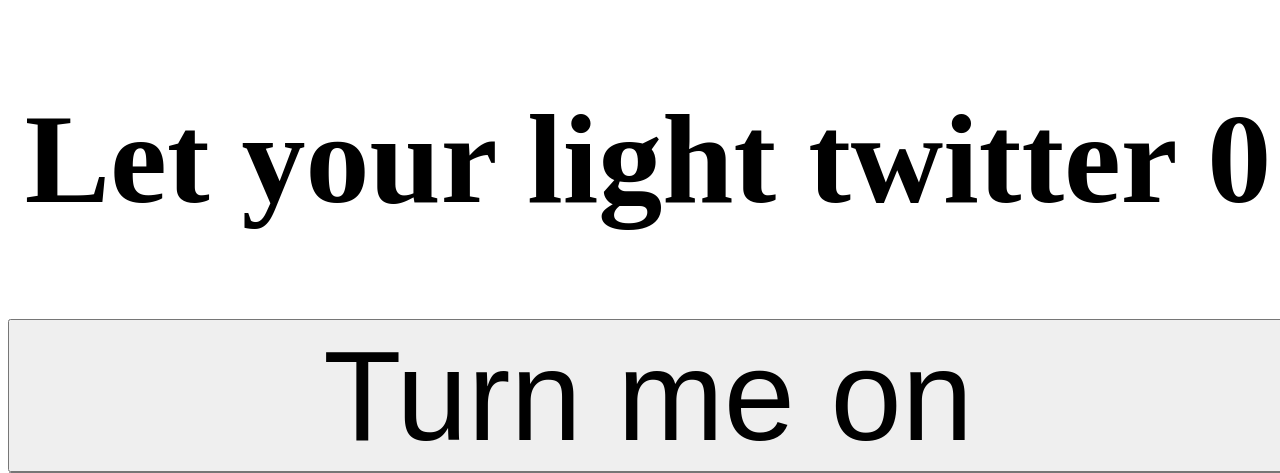
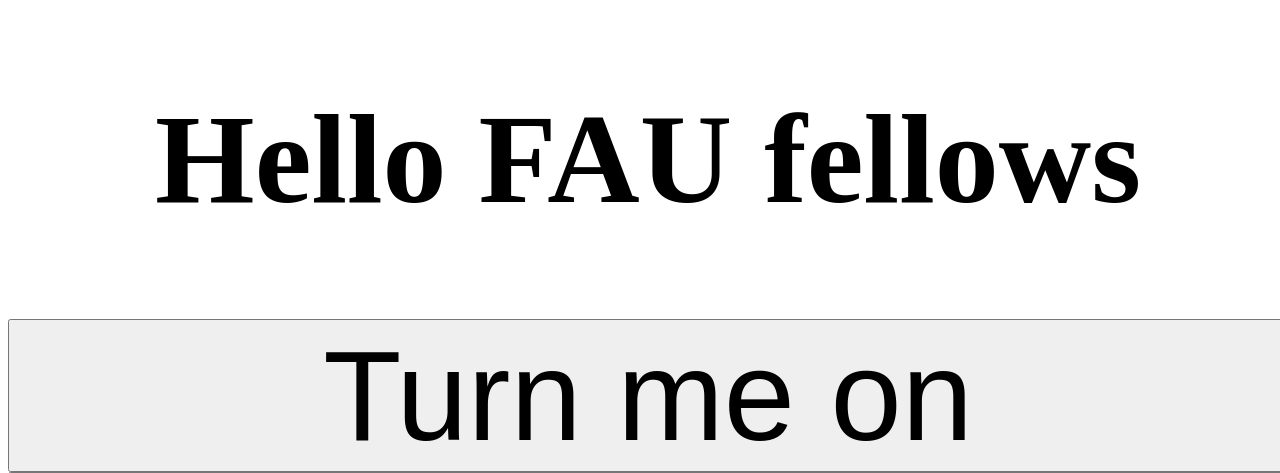
Before and after one commit to nmaltais/rhox, a Flask app: page / in a window 1280 px wide. Shown: the top 473 px of the page. Run offline with Flask 2, Linux system fonts and the light colour scheme.

Commit message:
Updated index file

```diff
--- a/templates/index.html
+++ b/templates/index.html
@@ -20,7 +20,7 @@
     </head>
     <body>
       <div id="container">
-        <h1>Let your light twitter {{light}}</h1>
+        <h1>Hello FAU fellows</h1>
         <form action="/light/on" method="POST">
             <input type="submit" value="Turn me on">
         </form>
```
